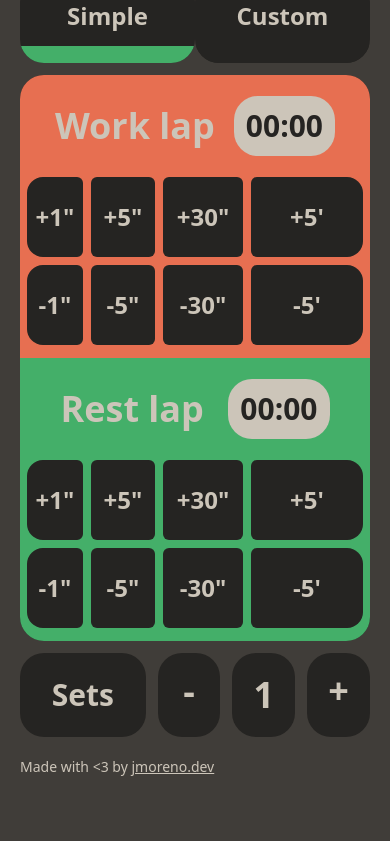
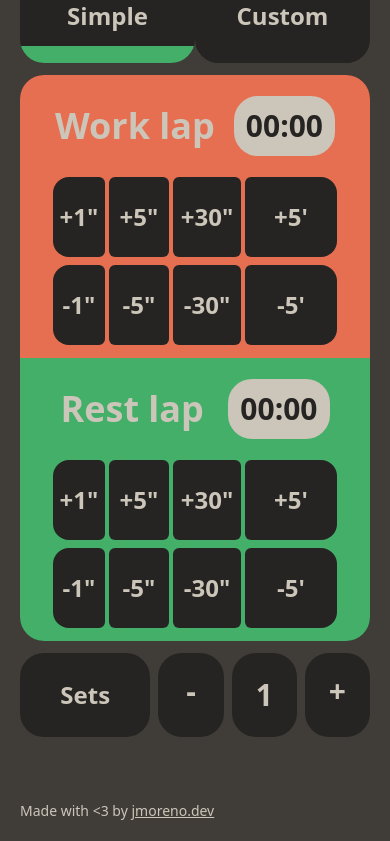
Before and after one commit to jesu-m0/TickTockClock, a React (Vite) app in the folder TickTockClock/: page / in a window 390 px wide. Shown: the part 813-1654 px from the top of the page. Before the commit the page ends 1610 px from the top, so only its background shows below. Built offline with nearby package versions, Linux system fonts and the light colour scheme.

Commit message:
responsiviness in some buttons

```diff
--- a/TickTockClock/src/components/SimpleInfo/SimpleInfo.css
+++ b/TickTockClock/src/components/SimpleInfo/SimpleInfo.css
@@ -14,23 +14,61 @@
 
 /* Variable button widths based on size */
 .time-button-xs {
-  @apply w-14 lg:w-16;
+  flex-shrink: 1;
+  flex-grow: 0;
+  width: 3.25rem !important;
+  min-width: 2.5rem !important;
 }
 
 .time-button-s {
-  @apply w-16 lg:w-20;
+  flex-shrink: 1;
+  flex-grow: 0;
+  width: 3.75rem !important;
+  min-width: 3rem !important;
 }
 
 .time-button-m {
-  @apply w-20 lg:w-28;
+  flex-shrink: 1;
+  flex-grow: 0;
+  width: 4.25rem !important;
+  min-width: 3.25rem !important;
 }
 
 .time-button-l {
-  @apply w-24 lg:w-36;
+  flex-shrink: 1;
+  flex-grow: 0;
+  width: 5rem !important;
+  min-width: 3.75rem !important;
 }
 
 .time-button-xl {
-  @apply w-28 lg:w-44;
+  flex-shrink: 1;
+  flex-grow: 0;
+  width: 5.75rem !important;
+  min-width: 4.5rem !important;
+}
+
+/* Large screens - full size buttons */
+@media (min-width: 1536px) {
+  .time-button-xs {
+    width: 4rem !important;
+  }
+
+  .time-button-s {
+    width: 5rem !important;
+  }
+
+  .time-button-m {
+    width: 7rem !important;
+  }
+
+  .time-button-l {
+    width: 9rem !important;
+  }
+
+  .time-button-xl {
+    width: 11rem !important;
+  }
 }
 
 .time-controls-layout {
@@ -50,5 +88,12 @@
 }
 
 .timer-lap-buttons-layout {
-  @apply flex flex-col lg:w-1/2 w-full items-center gap-2 pb-2 lg:pb-0 px-3;
+  @apply flex flex-col lg:w-1/2 w-full items-center gap-2 pb-2 lg:pb-0 px-1 sm:px-2;
+  max-width: 100%;
 }
+
+@media (min-width: 1536px) {
+  .timer-lap-buttons-layout {
+    @apply px-3;
+  }
+}
--- a/TickTockClock/src/components/SimpleInfo/SimpleInfo.tsx
+++ b/TickTockClock/src/components/SimpleInfo/SimpleInfo.tsx
@@ -202,7 +202,7 @@ const SimpleInfo: React.FC = () => {
 
                                     {/* Work Controls */}
                                     <div className='timer-lap-buttons-layout'>
-                                          <div className="flex gap-2 justify-center">
+                                          <div className="flex gap-1 justify-center max-w-full">
                                                 {workUpButtons.map(button => (
                                                       <a
                                                             key={button.id}
@@ -216,7 +216,7 @@ const SimpleInfo: React.FC = () => {
                                                 ))}
                                           </div>
 
-                                          <div className="flex gap-2 justify-center">
+                                          <div className="flex gap-1 justify-center max-w-full">
                                                 {workDownButtons.map(button => (
                                                       <a
                                                             key={button.id}
@@ -248,7 +248,7 @@ const SimpleInfo: React.FC = () => {
 
                                     {/* Rest Controls */}
                                     <div className='timer-lap-buttons-layout'>
-                                          <div className="flex gap-2 justify-center">
+                                          <div className="flex gap-1 justify-center max-w-full">
                                                 {restUpButtons.map(button => (
                                                       <a
                                                             key={button.id}
@@ -262,7 +262,7 @@ const SimpleInfo: React.FC = () => {
                                                 ))}
                                           </div>
 
-                                          <div className="flex gap-2 justify-center">
+                                          <div className="flex gap-1 justify-center max-w-full">
                                                 {restDownButtons.map(button => (
                                                       <a
                                                             key={button.id}
@@ -281,9 +281,9 @@ const SimpleInfo: React.FC = () => {
                   </div>
 
                   {/* Sets management */}
-                  <div className='lg:h-[100px] h-[10vh] rounded-3xl flex items-center lg:gap-5 gap-3'>
+                  <div className='lg:h-[100px] h-[10vh] min-h-[60px] rounded-3xl flex items-center lg:gap-5 gap-2 sm:gap-3'>
                         <div className='dark:bg-eerieBlack bg-floralWhite rounded-3xl h-full w-2/5 flex items-center justify-center'>
-                              <p className="dark:text-timberwolf text-blackOlive lg:text-5xl text-3xl font-black">Sets</p>
+                              <p className="dark:text-timberwolf text-blackOlive lg:text-5xl text-2xl sm:text-3xl font-black">Sets</p>
                         </div>
                         <div
                               className={`dark:bg-eerieBlack bg-floralWhite rounded-3xl h-full w-1/5 flex items-center justify-center
@@ -291,10 +291,10 @@ const SimpleInfo: React.FC = () => {
                                     ${minusClicked ? 'scale-animation' : ''}`}
                               onClick={handleSetsDown}
                         >
-                              <p className="dark:text-timberwolf text-blackOlive lg:text-5xl text-4xl font-black pb-2">-</p>
+                              <p className="dark:text-timberwolf text-blackOlive lg:text-5xl text-3xl sm:text-4xl font-black pb-2">-</p>
                         </div>
                         <div className='dark:bg-eerieBlack bg-floralWhite rounded-3xl h-full w-1/5 flex items-center justify-center'>
-                              <p className="dark:text-timberwolf text-blackOlive lg:text-5xl text-4xl font-black">{simpleTimerInfo.sets}</p>
+                              <p className="dark:text-timberwolf text-blackOlive lg:text-5xl text-3xl sm:text-4xl font-black">{simpleTimerInfo.sets}</p>
                         </div>
                         <div
                               className={`dark:bg-eerieBlack bg-floralWhite rounded-3xl h-full w-1/5 flex items-center justify-center
@@ -302,7 +302,7 @@ const SimpleInfo: React.FC = () => {
                                     ${plusClicked ? 'scale-animation' : ''}`}
                               onClick={handleSetsUp}
                         >
-                              <p className="dark:text-timberwolf text-blackOlive lg:text-5xl text-4xl font-black pb-2">+</p>
+                              <p className="dark:text-timberwolf text-blackOlive lg:text-5xl text-3xl sm:text-4xl font-black pb-2">+</p>
                         </div>
                   </div>
             </div>
--- a/TickTockClock/src/components/mainPage.tsx
+++ b/TickTockClock/src/components/mainPage.tsx
@@ -168,7 +168,7 @@ const MainPage: React.FC = () => {
       return (
             <div>
                   <div className="container mx-auto p-5">
-                        <div className="grid grid-cols-12 lg:gap-5 gap-3 lg:auto-rows-[100px] auto-rows-[10vh]">
+                        <div className="grid grid-cols-12 lg:gap-5 gap-3 lg:auto-rows-[100px] auto-rows-[10vh] mb-16 md:mb-4">
                               <Header></Header>
 
                               {/*Clock */}
@@ -335,7 +335,7 @@ const MainPage: React.FC = () => {
                         </div>
 
                         {/*Signature*/}
-                        <footer className="mt-5">
+                        <footer className="mt-6 md:mt-4">
                               <p className="text-blackOlive dark:text-timberwolf text-sm pointer-events-auto">
                                     Made with {"<"}3 by{" "}
                                     <a
```
